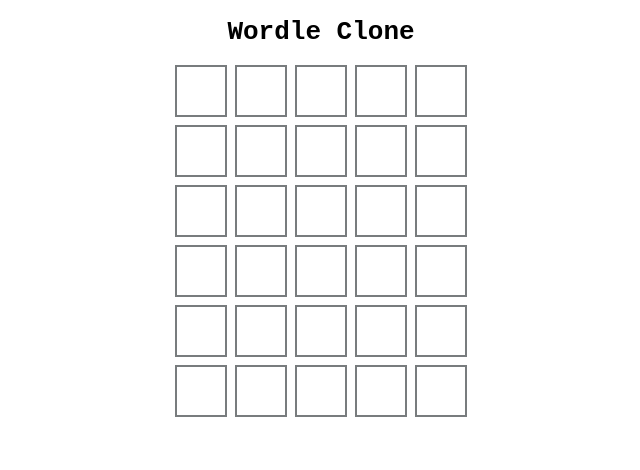
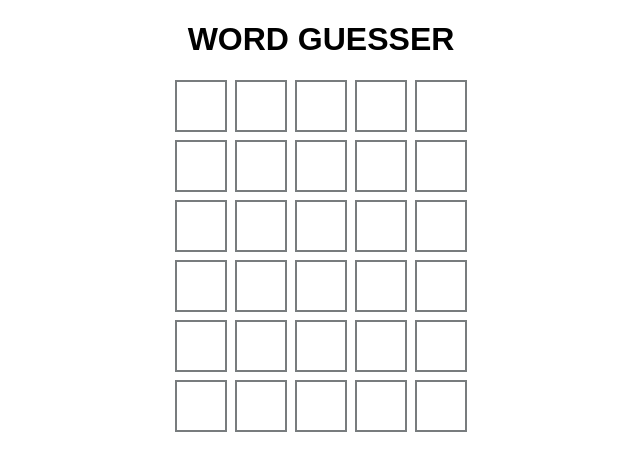
Before and after one commit to gabriel-macario/friends-with-grudges, a React (Vite) app: page / in a window 1280 px wide. Shown: the top 470 px of the page, without its empty margins (319-959 px from the left). Built offline with nearby package versions, Linux system fonts and the light colour scheme.

Commit message:
Adjust header stylings

```diff
--- a/src/App.tsx
+++ b/src/App.tsx
@@ -20,8 +20,8 @@
         <div>
           <h1 style={{
             textAlign: "center",
-            fontFamily: "monospace"
-          }}>Wordle Clone</h1>
+            fontFamily: "sans-serif"
+          }}>WORD GUESSER</h1>
           <GameBoard gameFinished={false} />
         </div>
       </AnswerMapContext.Provider>
```
